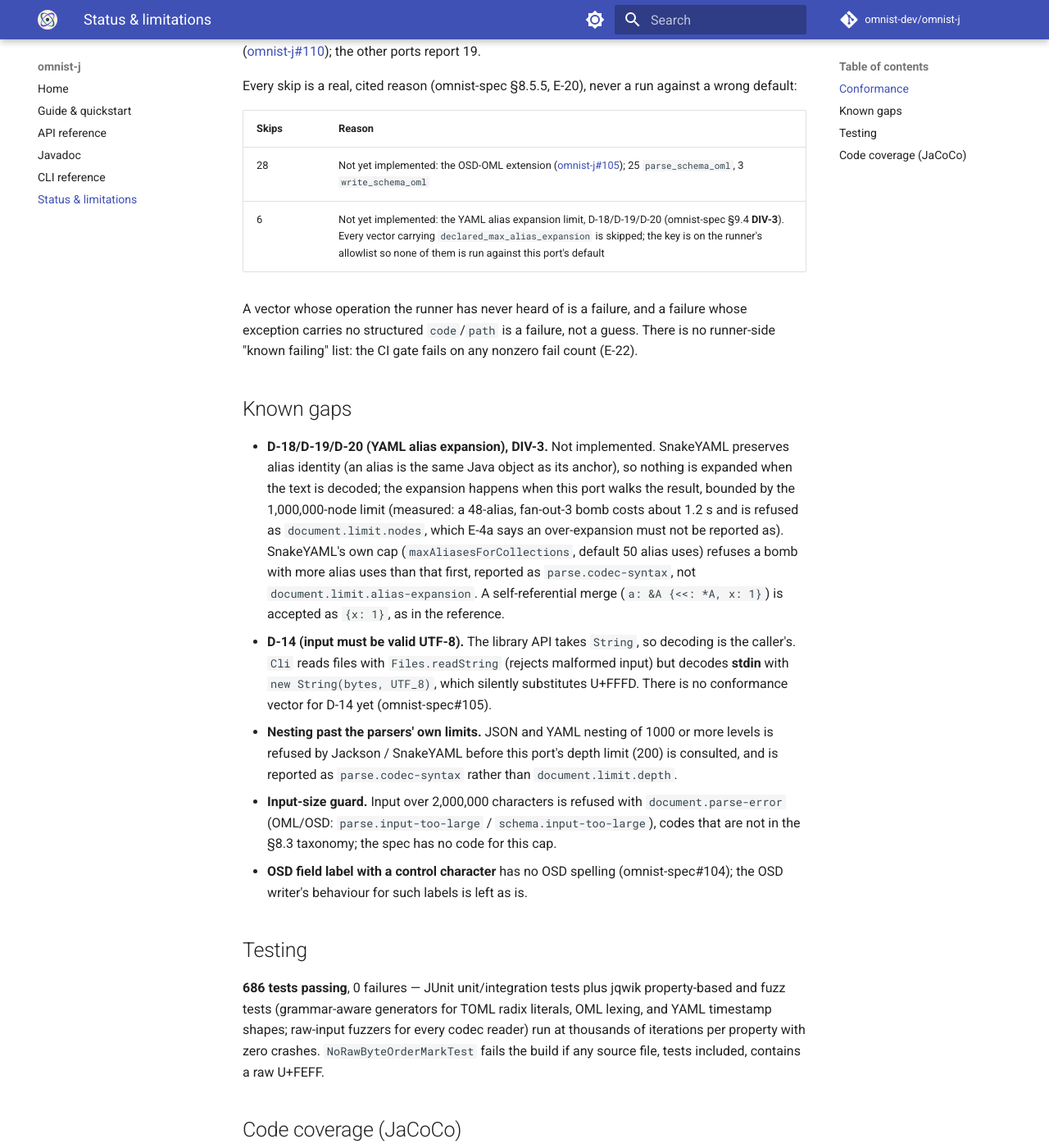
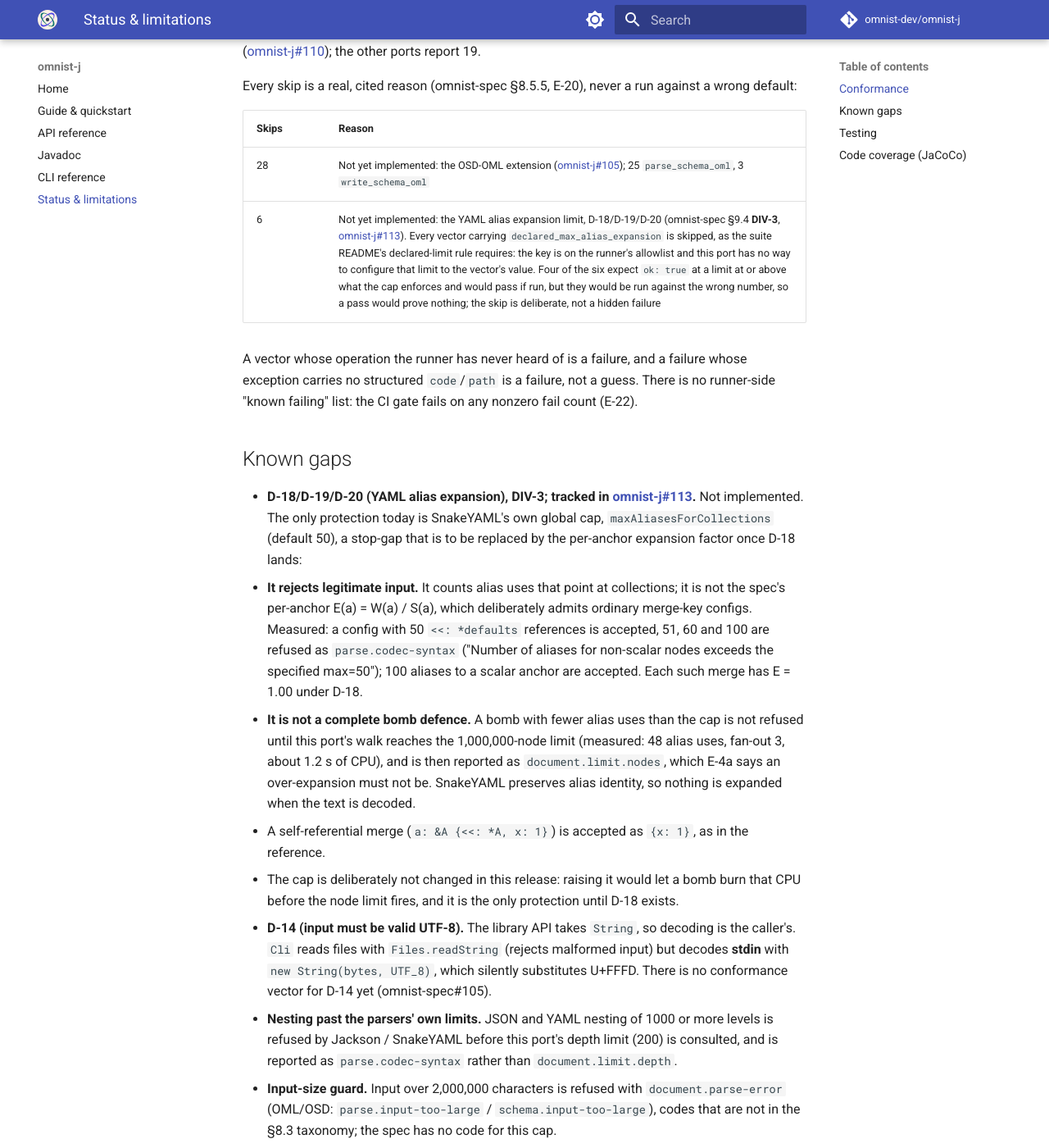
Before and after one commit to omnist-dev/omnist-j, an MkDocs documentation site: the page built from docs/limitations.md, in a window 1280 px wide and 1400 px high, scrolled down 610 px. Shown: the whole window at 82% size. Built offline with MkDocs 1.6.1 and Material for MkDocs 9.7.7, drawn with Linux system fonts in a browser that asks for light colours; comment, search, counter and statistics services are not loaded; some of the changed text lies outside the part shown.

Commit message:
Correct docs and reported numbers after review of #112
- limitations.md: re-measure every per-package coverage row from a fresh
  `mvn clean test` (jacoco.xml), say how the numbers were obtained, and state the
  thin gate margin (3 lines, 3 branches) plainly.
- CONTRIBUTING.md: spec version v0.7.0-beta -> v0.19.0-beta; pom.xml comments no
  longer quote the stale 181-vector count.
- limitations.md: SnakeYAML's global alias cap (50) also rejects legitimate large
  merge-key configs (51 refs refused, 50 accepted); D-18 is not implemented and the
  cap is a stop-gap tracked in omnist-j#113. The six alias skips are explained as the
  declared-limit rule requires, including that four would pass if run against the
  wrong number.

No behaviour change.

Co-Authored-By: Claude Sonnet 5 <noreply@anthropic.com>

```diff
--- a/docs/limitations.md
+++ b/docs/limitations.md
@@ -26,7 +26,7 @@ Every skip is a real, cited reason (omnist-spec §8.5.5, E-20), never a run agai
 | Skips | Reason |
 |---|---|
 | 28 | Not yet implemented: the OSD-OML extension ([omnist-j#105](https://github.com/omnist-dev/omnist-j/issues/105)); 25 `parse_schema_oml`, 3 `write_schema_oml` |
-| 6 | Not yet implemented: the YAML alias expansion limit, D-18/D-19/D-20 (omnist-spec §9.4 **DIV-3**). Every vector carrying `declared_max_alias_expansion` is skipped; the key is on the runner's allowlist so none of them is run against this port's default |
+| 6 | Not yet implemented: the YAML alias expansion limit, D-18/D-19/D-20 (omnist-spec §9.4 **DIV-3**, [omnist-j#113](https://github.com/omnist-dev/omnist-j/issues/113)). Every vector carrying `declared_max_alias_expansion` is skipped, as the suite README's declared-limit rule requires: the key is on the runner's allowlist and this port has no way to configure that limit to the vector's value. Four of the six expect `ok: true` at a limit at or above what the cap enforces and would pass if run, but they would be run against the wrong number, so a pass would prove nothing; the skip is deliberate, not a hidden failure |
 
 A vector whose operation the runner has never heard of is a failure, and a failure whose exception
 carries no structured `code`/`path` is a failure, not a guess. There is no runner-side "known failing"
@@ -34,14 +34,22 @@ list: the CI gate fails on any nonzero fail count (E-22).
 
 ## Known gaps
 
-- **D-18/D-19/D-20 (YAML alias expansion), DIV-3.** Not implemented. SnakeYAML preserves alias
-  identity (an alias is the same Java object as its anchor), so nothing is expanded when the text is
-  decoded; the expansion happens when this port walks the result, bounded by the 1,000,000-node
-  limit (measured: a 48-alias, fan-out-3 bomb costs about 1.2 s and is refused as
-  `document.limit.nodes`, which E-4a says an over-expansion must not be reported as). SnakeYAML's own
-  cap (`maxAliasesForCollections`, default 50 alias uses) refuses a bomb with more alias uses than
-  that first, reported as `parse.codec-syntax`, not `document.limit.alias-expansion`. A self-referential
-  merge (`a: &A {<<: *A, x: 1}`) is accepted as `{x: 1}`, as in the reference.
+- **D-18/D-19/D-20 (YAML alias expansion), DIV-3; tracked in
+  [omnist-j#113](https://github.com/omnist-dev/omnist-j/issues/113).** Not implemented. The only
+  protection today is SnakeYAML's own global cap, `maxAliasesForCollections` (default 50), a
+  stop-gap that is to be replaced by the per-anchor expansion factor once D-18 lands:
+  - **It rejects legitimate input.** It counts alias uses that point at collections; it is not the
+    spec's per-anchor E(a) = W(a) / S(a), which deliberately admits ordinary merge-key configs.
+    Measured: a config with 50 `<<: *defaults` references is accepted, 51, 60 and 100 are refused as
+    `parse.codec-syntax` ("Number of aliases for non-scalar nodes exceeds the specified max=50");
+    100 aliases to a scalar anchor are accepted. Each such merge has E = 1.00 under D-18.
+  - **It is not a complete bomb defence.** A bomb with fewer alias uses than the cap is not refused
+    until this port's walk reaches the 1,000,000-node limit (measured: 48 alias uses, fan-out 3, about
+    1.2 s of CPU), and is then reported as `document.limit.nodes`, which E-4a says an over-expansion
+    must not be. SnakeYAML preserves alias identity, so nothing is expanded when the text is decoded.
+  - A self-referential merge (`a: &A {<<: *A, x: 1}`) is accepted as `{x: 1}`, as in the reference.
+  - The cap is deliberately not changed in this release: raising it would let a bomb burn that CPU
+    before the node limit fires, and it is the only protection until D-18 exists.
 - **D-14 (input must be valid UTF-8).** The library API takes `String`, so decoding is the caller's.
   `Cli` reads files with `Files.readString` (rejects malformed input) but decodes **stdin** with
   `new String(bytes, UTF_8)`, which silently substitutes U+FFFD. There is no conformance vector for
@@ -67,24 +75,31 @@ contains a raw U+FEFF.
 ## Code coverage (JaCoCo)
 
 Gate-scoped (excludes `dev.omnist.conformance`, the harness itself, and
-`CliMain`, which is a thin argument-parsing entry point):
+`CliMain`, which is a thin argument-parsing entry point). Numbers are from
+`target/site/jacoco/jacoco.xml` after a fresh `mvn clean test` (two consecutive runs
+gave identical figures; a further six runs by an independent reviewer varied only in
+branch coverage, 99.23% to 99.27% overall):
 
 | Package | Line | Branch |
 |---|---|---|
-| Overall | **99.72%** | **99.27%** |
-| `dev.omnist.document` | 100.0% | 98.1% |
+| Overall | **99.72%** (9 of 3169 missed) | **99.27%** (16 of 2194 missed) |
+| `dev.omnist.document` | 100.0% | 98.6% |
 | `dev.omnist.schema` | 100.0% | 99.5% |
-| `dev.omnist.algebra` | 100.0% | 100.0% |
+| `dev.omnist.algebra` | 99.8% | 99.4% |
 | `dev.omnist.cli` | 100.0% | 98.9% |
-| `dev.omnist.codec` | 99.8% | 99.9% |
+| `dev.omnist.codec` | 99.6% | 99.2% |
 | `dev.omnist.validation` | 100.0% | 100.0% |
-| `dev.omnist.oml` | 99.5% | 100.0% |
+| `dev.omnist.oml` | 99.3% | 99.3% |
 
-The CI gate (`pom.xml`) is set at 99.6% line / 99.1% branch. BRANCH has
-more margin than LINE because it's measurably sensitive to jqwik's
-`RANDOMIZED` fuzz-test seeding (a fresh seed every run can legitimately
-hit a slightly different set of combinatorial branch outcomes); LINE
-doesn't have this sensitivity, so it stays tight to the real number.
+The CI gate (`pom.xml`) is set at 99.6% line / 99.1% branch.
+
+**The margin is thin, and this is a known risk.** At these numbers the gate has headroom of
+only 3 more missed lines (12 allowed, 9 missed) and 3 more missed branches (19 allowed, 16
+missed); across the reviewer's six runs it was 2 to 3 branches. Any change that adds a few
+uncovered branches can fail `mvn clean test` in CI. BRANCH is measurably sensitive to jqwik's
+`RANDOMIZED` fuzz-test seeding (a fresh seed every run can legitimately hit a slightly
+different set of combinatorial branch outcomes), which is why it has more margin than LINE,
+and still not much.
 
 The handful of remaining uncovered lines are documented trip-wires:
 branches that are defensively correct but not reachable given the real
--- a/pom.xml
+++ b/pom.xml
@@ -139,7 +139,7 @@
                         <configuration>
                             <!--
                                 dev.omnist.conformance excluded: verified by live harness
-                                (181/0/0), not unit tests — see omnist-go tools/conformance/.
+                                (0 failures, see docs/limitations.md for the current counts), not unit tests — see omnist-go tools/conformance/.
                                 CliMain excluded: one-line System.exit entry point, all real
                                 logic lives in the fully-covered Cli.run.
                             -->
```
Also changed, not shown: other parts of pom.xml (+1 -1 lines), CONTRIBUTING.md (+1 -1 lines).
